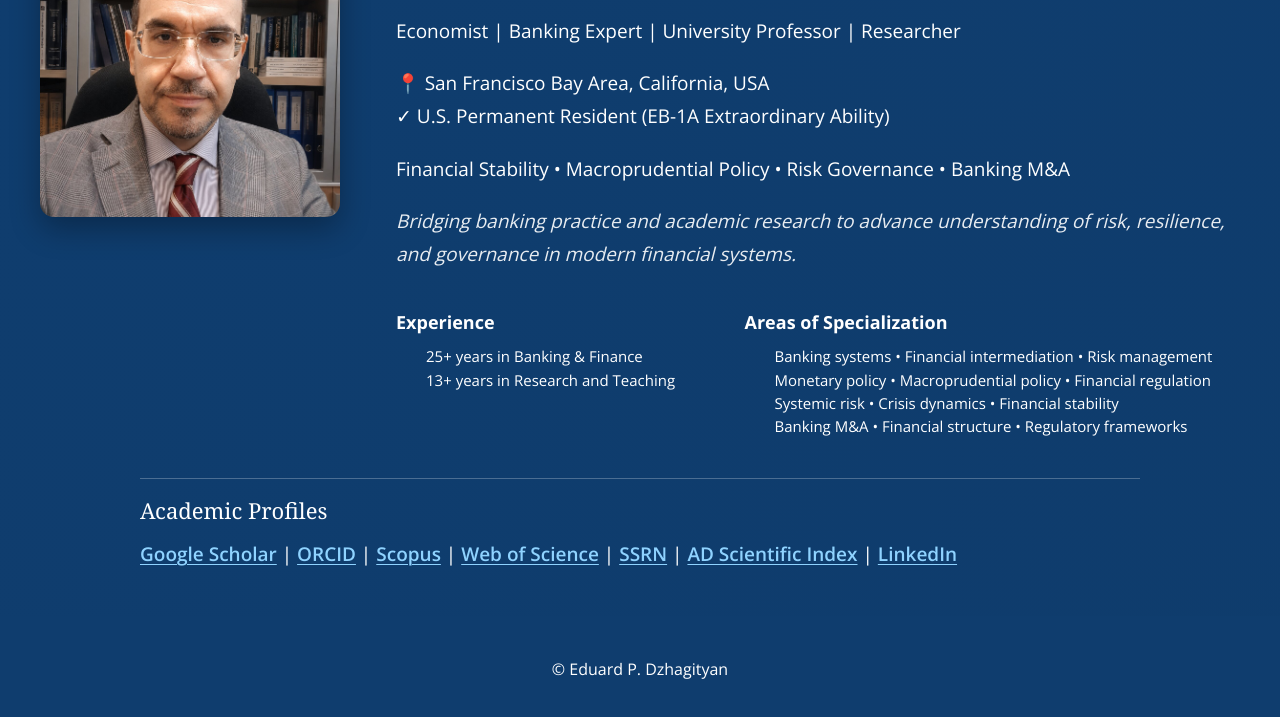
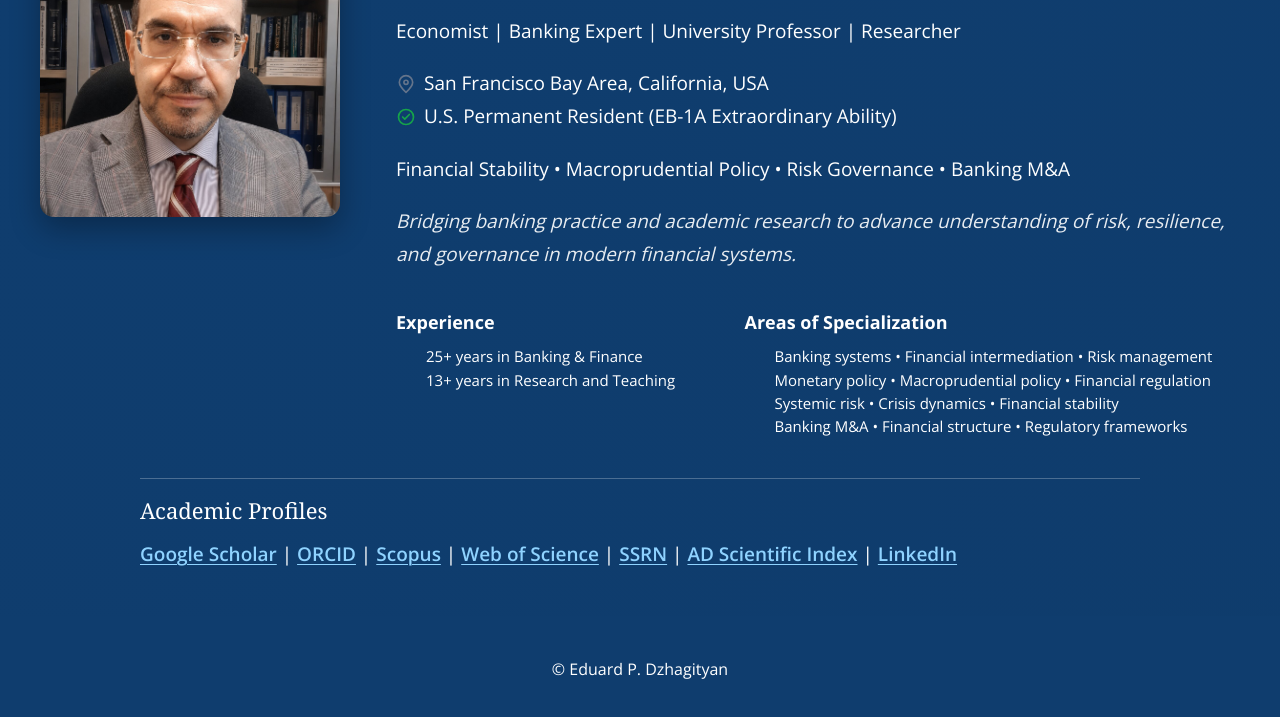
Before and after one commit to eduarddzhagityan/eduarddzhagityan.github.io, a plain HTML site: page index.html in a window 1280 px wide. Shown: the part 213-930 px from the top of the page. Drawn offline with nearby package versions, Linux system fonts and the light colour scheme.

Commit message:
Use colored location and residency line icons on homepage

```diff
--- a/index.html
+++ b/index.html
@@ -45,8 +45,8 @@ Economist | Banking Expert | University Professor | Researcher
 </p>
 
 <p class="residency-status">
-<span aria-hidden="true">📍</span> San Francisco Bay Area, California, USA<br>
-<span aria-hidden="true">✓</span> U.S. Permanent Resident (EB-1A Extraordinary Ability)
+<svg aria-hidden="true" width="20" height="20" viewBox="0 0 24 24" fill="none" stroke="#64748b" stroke-width="2" stroke-linecap="round" stroke-linejoin="round" style="vertical-align:-4px;margin-right:8px"><path d="M20 10c0 5-8 12-8 12S4 15 4 10a8 8 0 1 1 16 0Z"/><circle cx="12" cy="10" r="2.5"/></svg>San Francisco Bay Area, California, USA<br>
+<svg aria-hidden="true" width="20" height="20" viewBox="0 0 24 24" fill="none" stroke="#16a34a" stroke-width="2" stroke-linecap="round" stroke-linejoin="round" style="vertical-align:-4px;margin-right:8px"><circle cx="12" cy="12" r="9"/><path d="m8 12 2.5 2.5L16 9"/></svg>U.S. Permanent Resident (EB-1A Extraordinary Ability)
 </p>
 
 <p>
```
